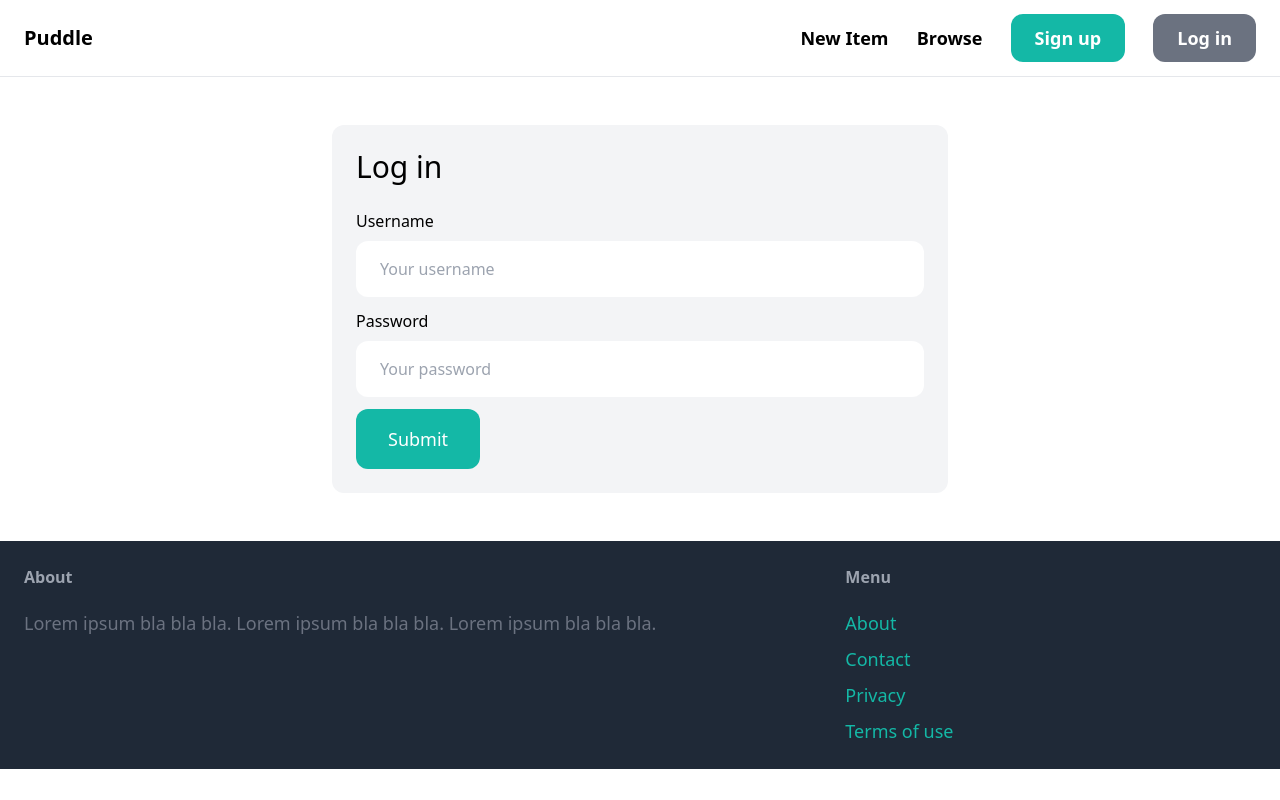
After one commit to KazMaune/marketplace-clone, a Django app: page /login/ in a window 1280 px wide. The commit adds this page. Run offline with Django 4.2, Linux system fonts and the light colour scheme; some libraries are stand-ins or nearby versions.

Commit message:
Finished login

```diff
--- a/puddle/core/forms.py
+++ b/puddle/core/forms.py
@@ -1,28 +1,40 @@
 from django import forms
-from django.contrib.auth.forms import UserCreationForm
+from django.contrib.auth.forms import UserCreationForm, AuthenticationForm
 from django.contrib.auth.models import User
+
+class LoginForm(AuthenticationForm):
+    username = forms.CharField(widget=forms.TextInput(attrs={
+        'placeholder': 'Your username',
+        'class': 'w-full py-4 px-6 rounded-xl'
+    }))
+
+    password = forms.CharField(widget=forms.PasswordInput(attrs={
+        'placeholder': 'Your password',
+        'class': 'w-full py-4 px-6 rounded-xl'
+    }))
+
 
 class SignupForm(UserCreationForm):
     class Meta:
         model = User
         fields = ('username', 'email', 'password1', 'password2')
 
-    username=forms.CharField(widget=forms.TextInput(attrs={
+    username = forms.CharField(widget=forms.TextInput(attrs={
         'placeholder': 'Your username',
         'class': 'w-full py-4 px-6 rounded-xl'
     }))
 
-    email=forms.CharField(widget=forms.EmailInput(attrs={
+    email = forms.CharField(widget=forms.EmailInput(attrs={
         'placeholder': 'Your email address',
         'class': 'w-full py-4 px-6 rounded-xl'
     }))
 
-    password1=forms.CharField(widget=forms.PasswordInput(attrs={
+    password1 = forms.CharField(widget=forms.PasswordInput(attrs={
         'placeholder': 'Your password',
         'class': 'w-full py-4 px-6 rounded-xl'
     }))
 
-    password2=forms.CharField(widget=forms.PasswordInput(attrs={
+    password2 = forms.CharField(widget=forms.PasswordInput(attrs={
         'placeholder': 'Repeat password',
         'class': 'w-full py-4 px-6 rounded-xl'
     }))
--- a/puddle/core/templates/core/base.html
+++ b/puddle/core/templates/core/base.html
@@ -16,8 +16,13 @@
                 <a href="#" class="text-lg font-semibold hover:text-gray-500">New Item</a>
                 <a href="#" class="text-lg font-semibold hover:text-gray-500">Browse</a>
 
+                {% if request.user.is_authenticated %}
+                <a href="#" class="px-6 py-3 text-lg font-semibold bg-teal-500 text-white rounded-xl hover:bg-teal-700">Inbox</a>
+                <a href="#" class="px-6 py-3 text-lg font-semibold bg-gray-500 text-white rounded-xl hover:bg-gray-700">Dashboard</a>
+                {% else %}
                 <a href="{% url 'core:signup' %}" class="px-6 py-3 text-lg font-semibold bg-teal-500 text-white rounded-xl hover:bg-teal-700">Sign up</a>
-                <a href="#" class="px-6 py-3 text-lg font-semibold bg-gray-500 text-white rounded-xl hover:bg-gray-700">Log in</a>
+                <a href="{% url 'core:login' %}" class="px-6 py-3 text-lg font-semibold bg-gray-500 text-white rounded-xl hover:bg-gray-700">Log in</a>
+                {% endif %}
             </div>
         </nav>
 
--- /dev/null
+++ b/puddle/core/templates/core/login.html
@@ -0,0 +1,35 @@
+{% extends 'core/base.html' %}
+
+{% block title %}Log in{% endblock %}
+
+{% block content %}
+<div class="w-1/2 my-6 mx-auto p-6 bg-gray-100 rounded-xl">
+    <h1 class="mb-6 text-3xl">Log in</h1>
+
+    <form method="post" action=".">
+        {% csrf_token %}
+
+        {{ form.non_field_errors }}
+
+        <div class="mb-3">
+            <label class="inline-block mb-2">Username</label><br>
+            {{ form.username }}
+        </div>
+
+        <div class="mb-3">
+            <label class="inline-block mb-2">Password</label><br>
+            {{ form.password }}
+        </div>
+
+        {% if form.errors or form.non_field_errors %}
+            <div class="mb-3 p-6 bg-red-100 rounded-xl">
+                {% for field in form %}
+                    {{ field.errors }}
+                {% endfor %}
+            </div>
+        {% endif %}
+
+        <button class="py-4 px-8 text-lg bg-teal-500 hover:bg-teal-700 rounded-xl text-white">Submit</button>
+    </form>
+</div>
+{% endblock %}
--- a/puddle/core/urls.py
+++ b/puddle/core/urls.py
@@ -1,5 +1,7 @@
+from django.contrib.auth import views as auth_views
 from django.urls import path
 from . import views
+from .forms import LoginForm
 
 app_name = 'core'
 
@@ -7,4 +9,5 @@ urlpatterns = [
     path('', views.index, name='index'),
     path('contact/', views.contact, name='contact'),
     path('signup/', views.signup, name='signup'),
+    path('login/', auth_views.LoginView.as_view(template_name='core/login.html', authentication_form=LoginForm), name='login'),
 ]
--- a/puddle/puddle/settings.py
+++ b/puddle/puddle/settings.py
@@ -26,6 +26,12 @@ SECRET_KEY = 'django-insecure-xew=f301x*nr+0ew8xg2k1%i#e$@3p^yby4yffvicihv$ugj3y
 DEBUG = True
 
 ALLOWED_HOSTS = []
+
+LOGIN_URL = '/login/'
+
+LOGIN_REDIRECT_URL = '/'
+
+LOGOUT_REDIRECT_URL = '/'
 
 
 # Application definition
```
Also changed, not shown: puddle/db.sqlite3.
